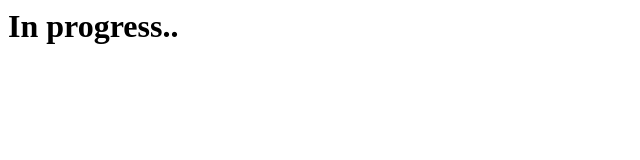
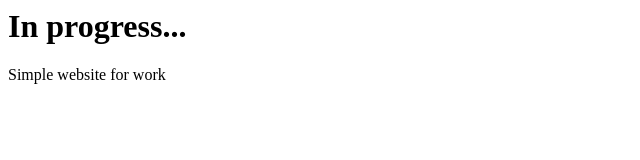
Before and after one commit to Shahid8590/shahid8590.github.io, a plain HTML site: page index.html in a window 1280 px wide. Shown: the whole page, without its empty margins (0-640 px from the left). Drawn offline with Linux system fonts and the light colour scheme.

Commit message:
Add p tag

```diff
--- a/index.html
+++ b/index.html
@@ -4,7 +4,8 @@
 </head>
 
 <body>
-<h1>In progress..</h1>
+<h1>In progress...</h1>
+<p>Simple website for work</p>
 </body>
 
 </hmtl>
```
